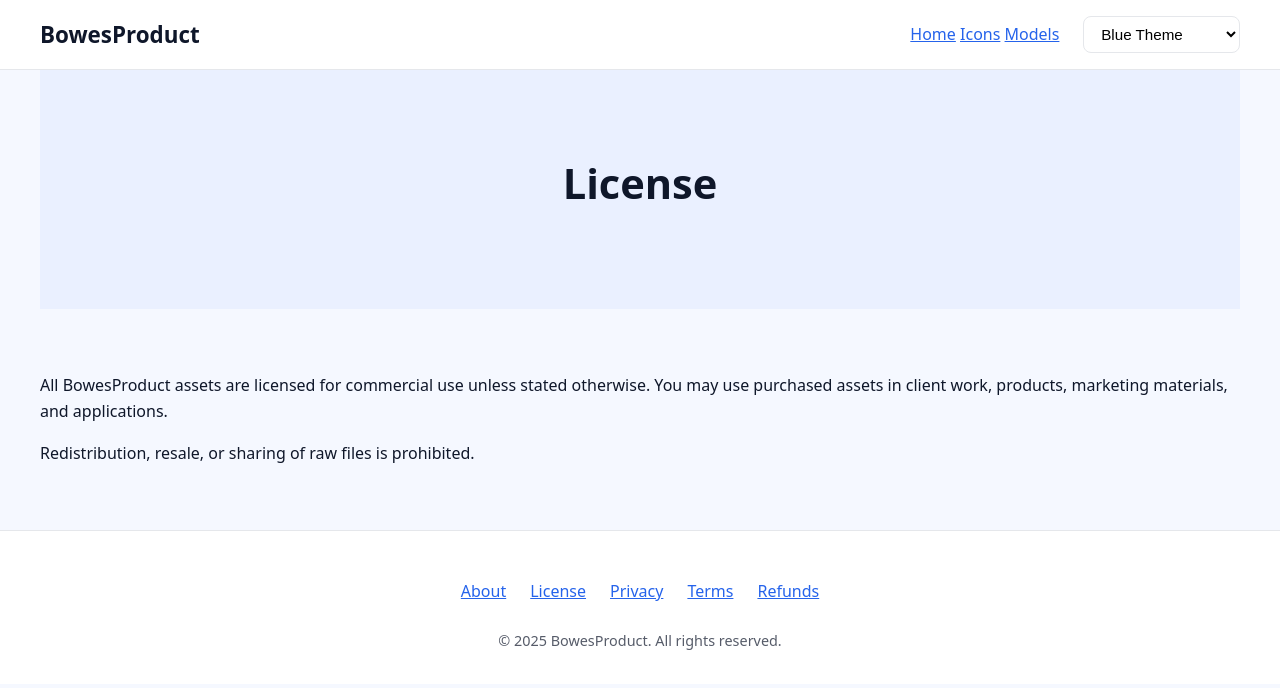
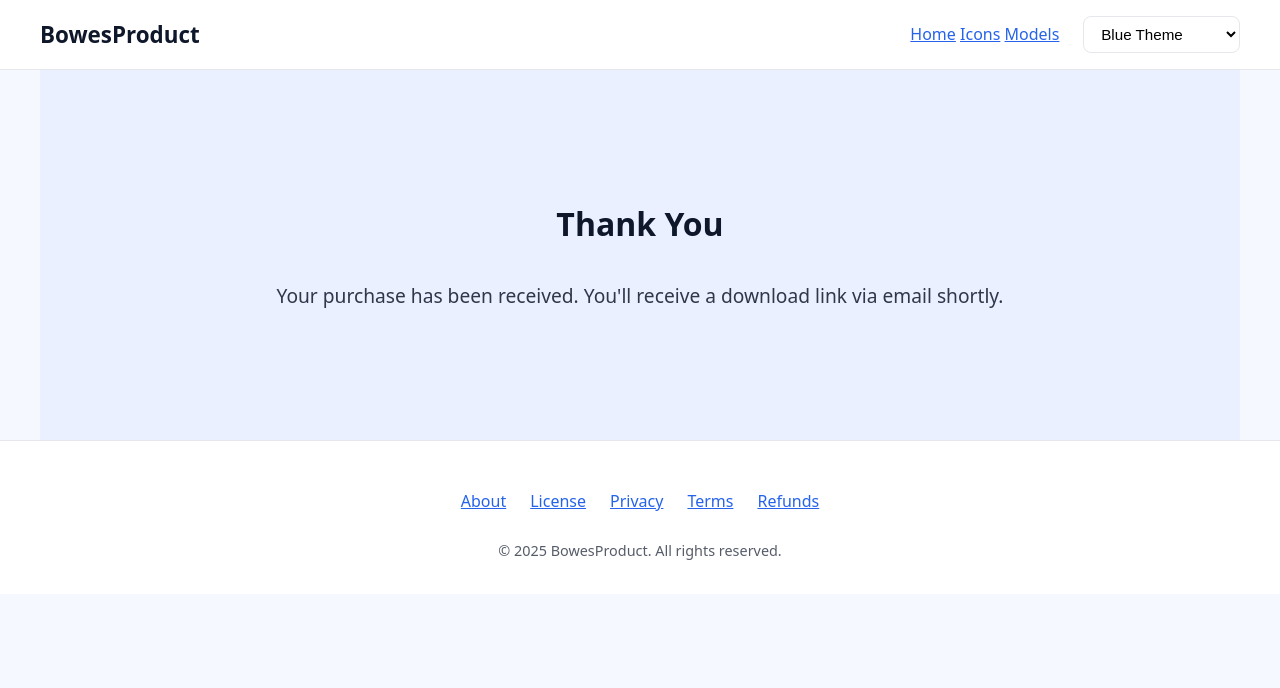
Before and after one commit to Dis513/BowesProduct, a plain HTML site: page license.html in a window 1280 px wide. Drawn offline with Linux system fonts and the light colour scheme.

Commit message:
Update license.html

```diff
--- a/license.html
+++ b/license.html
@@ -2,7 +2,7 @@
 <html lang="en">
 <head>
   <meta charset="UTF-8">
-  <title>License – BowesProduct</title>
+  <title>Thank You – BowesProduct</title>
   <meta name="viewport" content="width=device-width, initial-scale=1.0">
   <link rel="stylesheet" href="style.css">
 </head>
@@ -27,13 +27,9 @@
   </div>
 </header>
 
-<section class="hero">
-  <h1>License</h1>
-</section>
-
-<section class="section">
-  <p>All BowesProduct assets are licensed for commercial use unless stated otherwise. You may use purchased assets in client work, products, marketing materials, and applications.</p>
-  <p style="margin-top:1rem;">Redistribution, resale, or sharing of raw files is prohibited.</p>
+<section class="hero" style="padding:8rem 2rem;">
+  <h2>Thank You</h2>
+  <p>Your purchase has been received. You'll receive a download link via email shortly.</p>
 </section>
 
 <footer class="site-footer">
```
